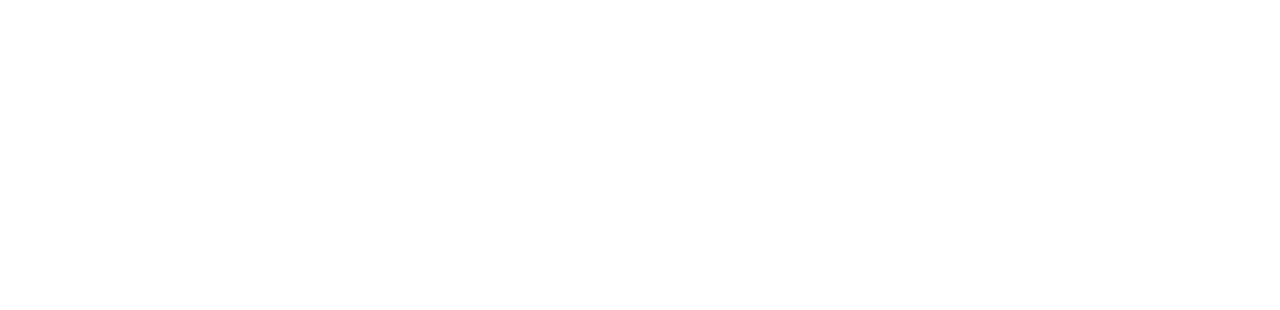
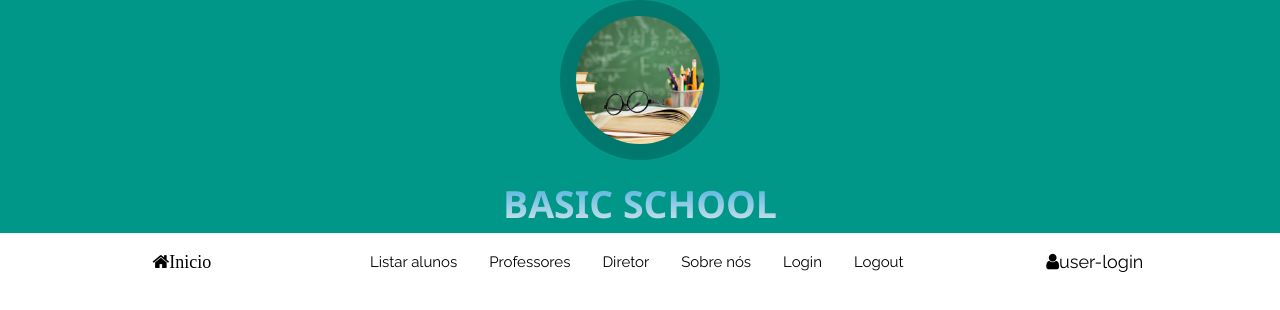
Before and after one commit to reinaldoper/basic-school, a React (Vite) app: page /notes in a window 1280 px wide. Before the commit this address had no page. Shown: the top 310 px of the page. Built offline with nearby package versions, Linux system fonts and the light colour scheme; no server answers.

Commit message:
refactored: adiciona component notes

```diff
--- a/src/Routes/Router.tsx
+++ b/src/Routes/Router.tsx
@@ -5,6 +5,7 @@
 import Diretor from "../pages/Diretor";
 import About from "../pages/About";
 import LogiIn from "../pages/LogiIn";
+import Notes from "../pages/Notes";
 
 
 const Router = () => {
@@ -17,6 +18,7 @@
         <Route path="/teacher" element={<Professores />} />
         <Route path="/manager" element={<Diretor />} />
         <Route path="/about" element={<About />} />
+        <Route path="/notes" element={<Notes />} />
       </Routes>
     </>
   )
--- a/src/component/Home.tsx
+++ b/src/component/Home.tsx
@@ -66,6 +66,9 @@
       case "/login":
         router(name)
         break;
+      case "/notes":
+        router(name)
+        break;
 
       default:
         break;
@@ -97,6 +100,8 @@
           <button type="button" name='/teacher' className={`w3-button ${local === '/teacher' ? 'active' : null}`} onClick={handleClick}>Professores</button>
           <button type="button" name='/manager' className={`w3-button ${local === '/manager' ? 'active' : null}`} onClick={handleClick}>Diretor</button>
           <button type="button" name='/about' className={`w3-button ${local === '/about' ? 'active' : null}`} onClick={handleClick}>Sobre nós</button>
+          {admin.length && logar && admin[0].role === 'ADMIN' ? <button type="button" name='/notes' className={`w3-button ${local === '/notes' ? 'active' : null}`} onClick={handleClick}>Notas</button>
+            : null}
           <button type="button" name='/login' className={`w3-button ${local === '/login' ? 'active' : null}`} onClick={handleClick}>Login</button>
           <button type="button" className='w3-button' onClick={handleLogar}>Logout</button>
           <li className="w3-large"><i className="fa fa-user"></i> {admin.length && logar ? admin[0].nome : 'user-login'}</li>
--- /dev/null
+++ b/src/component/Notas.tsx
@@ -0,0 +1,31 @@
+import Home from "./Home"
+import { fetchNotas } from "../services/fetchApi";
+import { useEffect, useState } from "react";
+
+const Notas = () => {
+  const [notes, setNotes] = useState([]);
+
+  useEffect(() => {
+    const notesStudents = async () => {
+      const headers: RequestInit = {
+        method: 'GET',
+        headers: {
+          'Content-Type': 'application/json',
+        }
+      }
+      const list = await fetchNotas(headers);
+      setNotes(list.message)
+    };
+    notesStudents();
+  }, []);
+
+  console.log(notes);
+
+  return (
+    <div>
+      <Home />
+    </div>
+  )
+}
+
+export default Notas
--- /dev/null
+++ b/src/pages/Notes.tsx
@@ -0,0 +1,22 @@
+import Notas from "../component/Notas"
+import { useNavigate } from 'react-router-dom';
+import { useStore } from "../store/state";
+
+
+
+const Notes = () => {
+
+  const location = useNavigate();
+
+  const logar = useStore((state) => state.logar)
+
+  if(!logar) location('/');
+
+  return (
+    <div>
+      <Notas />
+    </div>
+  )
+}
+
+export default Notes
--- a/src/services/fetchApi.tsx
+++ b/src/services/fetchApi.tsx
@@ -22,8 +22,8 @@
   return data;
 }
 
-export const fetchNotas = async () => {
-  const response = await fetch(URL_NOTAS);
+export const fetchNotas = async (options: RequestInit) => {
+  const response = await fetch(URL_NOTAS, options);
   const data = await response.json();
   return data;
 }
--- a/src/styles/home.css
+++ b/src/styles/home.css
@@ -103,6 +103,7 @@
 .w3-white{
   display: flex;
   justify-content: center;
+  flex-wrap: wrap;
   margin: auto;
   padding: 10px;
 }
```
